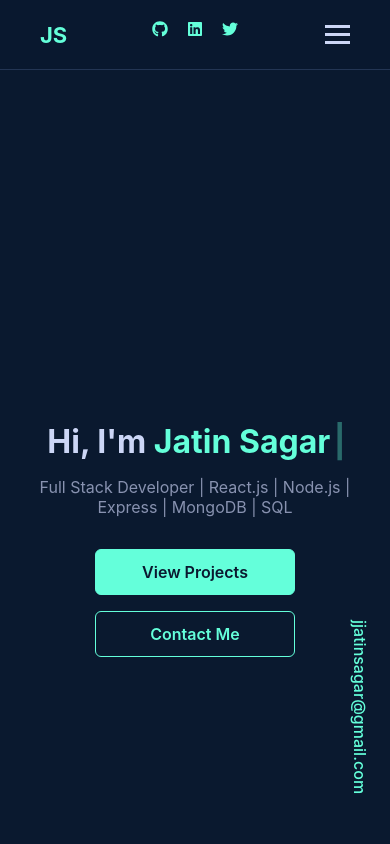
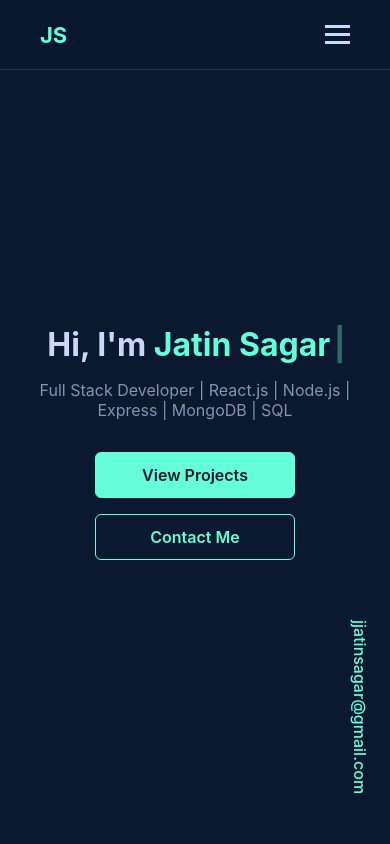
Before and after one commit to jjatinsagar/Portfolio, a React (Vite) app: page / in a window 390 px wide. Shown: the top 844 px of the page. Built offline with nearby package versions, Linux system fonts and the light colour scheme.

Commit message:
responsive design adjustments

```diff
--- a/src/css/Hero.css
+++ b/src/css/Hero.css
@@ -71,6 +71,10 @@
 }
 
 @media (max-width: 480px) {
+  .hero {
+    min-height: calc(100vh - 100px);
+  }
+
   .hero-title {
     font-size: 2rem;
   }
--- a/src/css/SocialSidebar.css
+++ b/src/css/SocialSidebar.css
@@ -53,13 +53,7 @@
 
 @media (max-width: 480px) {
   .social-sidebar-alt {
-    position: relative;
-    flex-direction: row;
-    justify-content: center;
-    left: 0;
-    bottom: 0;
-    transform: none;
-    margin: 15px 0;
+    display: none;
   }
   .social-sidebar-alt .vertical-line {
     display: none;
```
